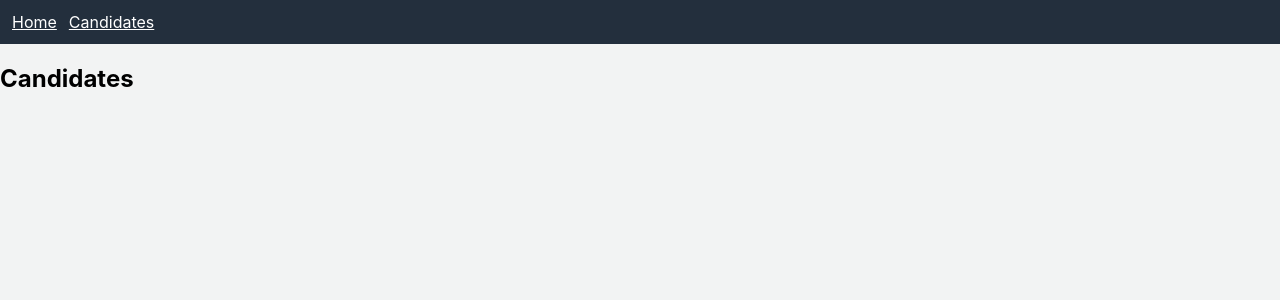
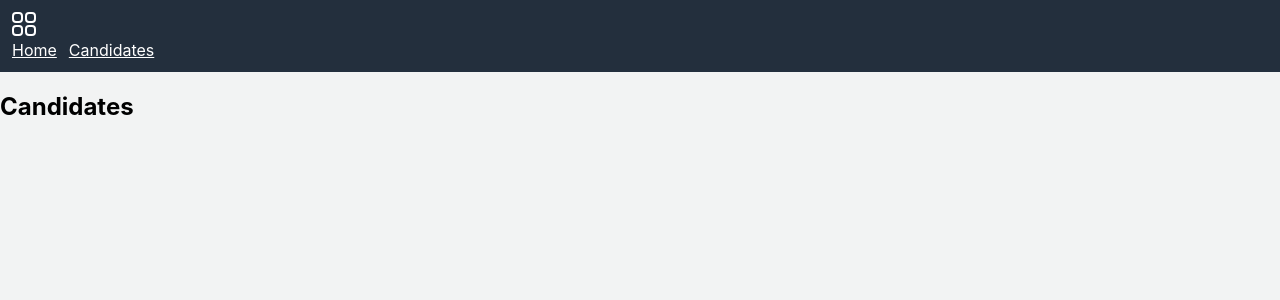
Before and after one commit to salvacorp/application-frontend, a React (Create React App) app: page /candidates in a window 1280 px wide. Shown: the top 300 px of the page. Built offline with nearby package versions, Linux system fonts and the light colour scheme.

Commit message:
feat: add Icon component.

```diff
--- /dev/null
+++ b/src/assets/icons/index.ts
@@ -0,0 +1,3 @@
+import apps from './apps.svg';
+
+export const ICONS = { apps };
--- /dev/null
+++ b/src/components/Icon/Icon.tsx
@@ -0,0 +1,15 @@
+import { ICONS } from '../../assets/icons';
+
+type Props = {
+  name: 'apps'
+};
+
+const Icon = ({ name }: Props): JSX.Element => {
+  return (
+    <div>
+      <img src={ICONS[name]} alt="" />
+    </div>
+  )
+};
+
+export { Icon };
--- /dev/null
+++ b/src/components/Icon/index.ts
@@ -0,0 +1 @@
+export * from './Icon';
--- a/src/components/Layout/Layout.tsx
+++ b/src/components/Layout/Layout.tsx
@@ -1,4 +1,6 @@
 import { Link } from "react-router-dom";
+
+import { Icon } from '../Icon';
 
 import styles from "./Layout.module.scss";
 
@@ -10,6 +12,7 @@ const Layout = ({ children }: Props): JSX.Element => {
   return (
     <div className={styles.wrapper}>
       <header className={styles.header}>
+        <Icon name="apps" />
         <Link className={styles.header__link} to="/">Home</Link>
         <Link className={styles.header__link} to="/candidates">Candidates</Link>
       </header>
--- a/src/components/index.ts
+++ b/src/components/index.ts
@@ -1,2 +1,3 @@
 export * from './App';
 export * from './Layout';
+export * from './Icon';
```
Also changed, not shown: src/assets/icons/apps.svg (added).
